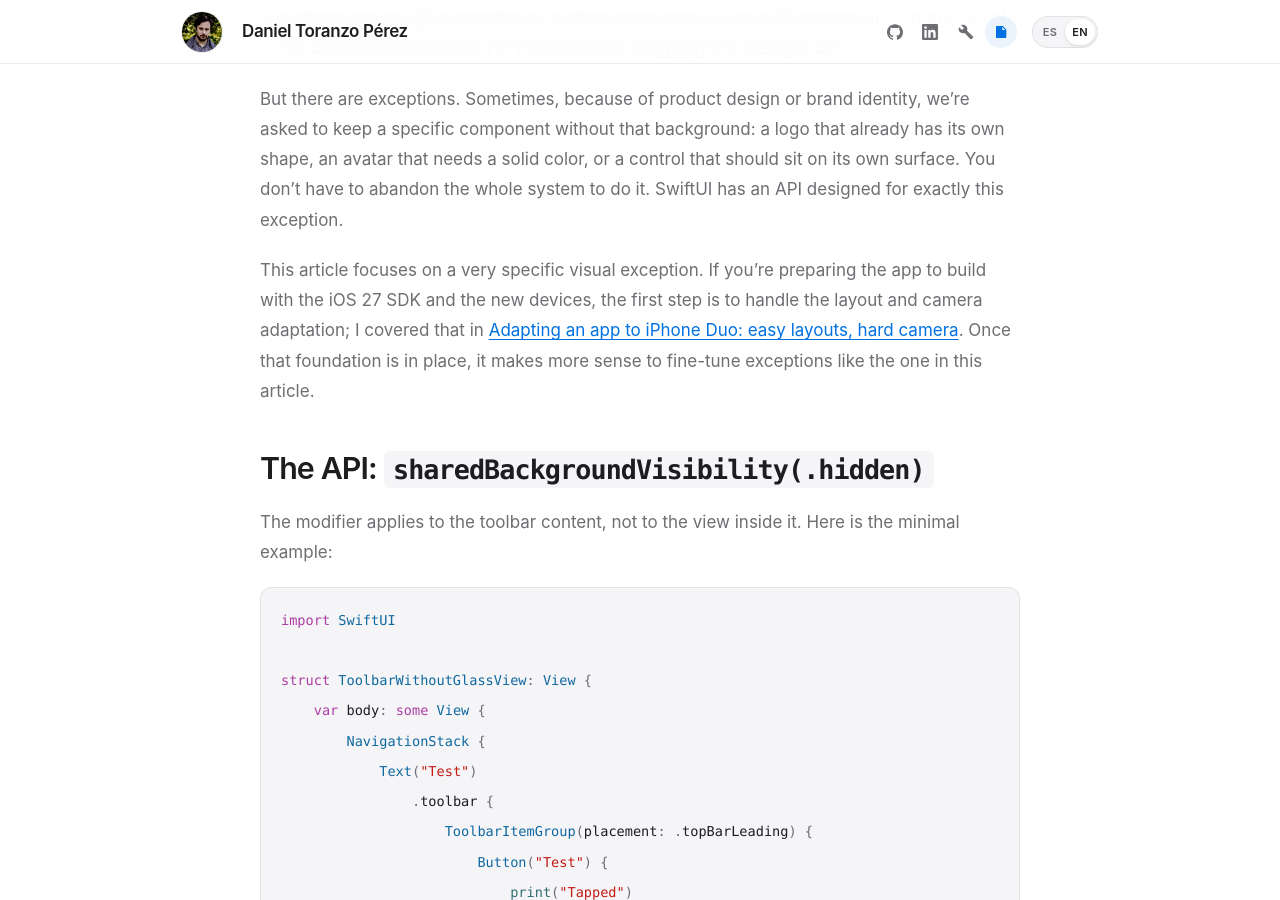
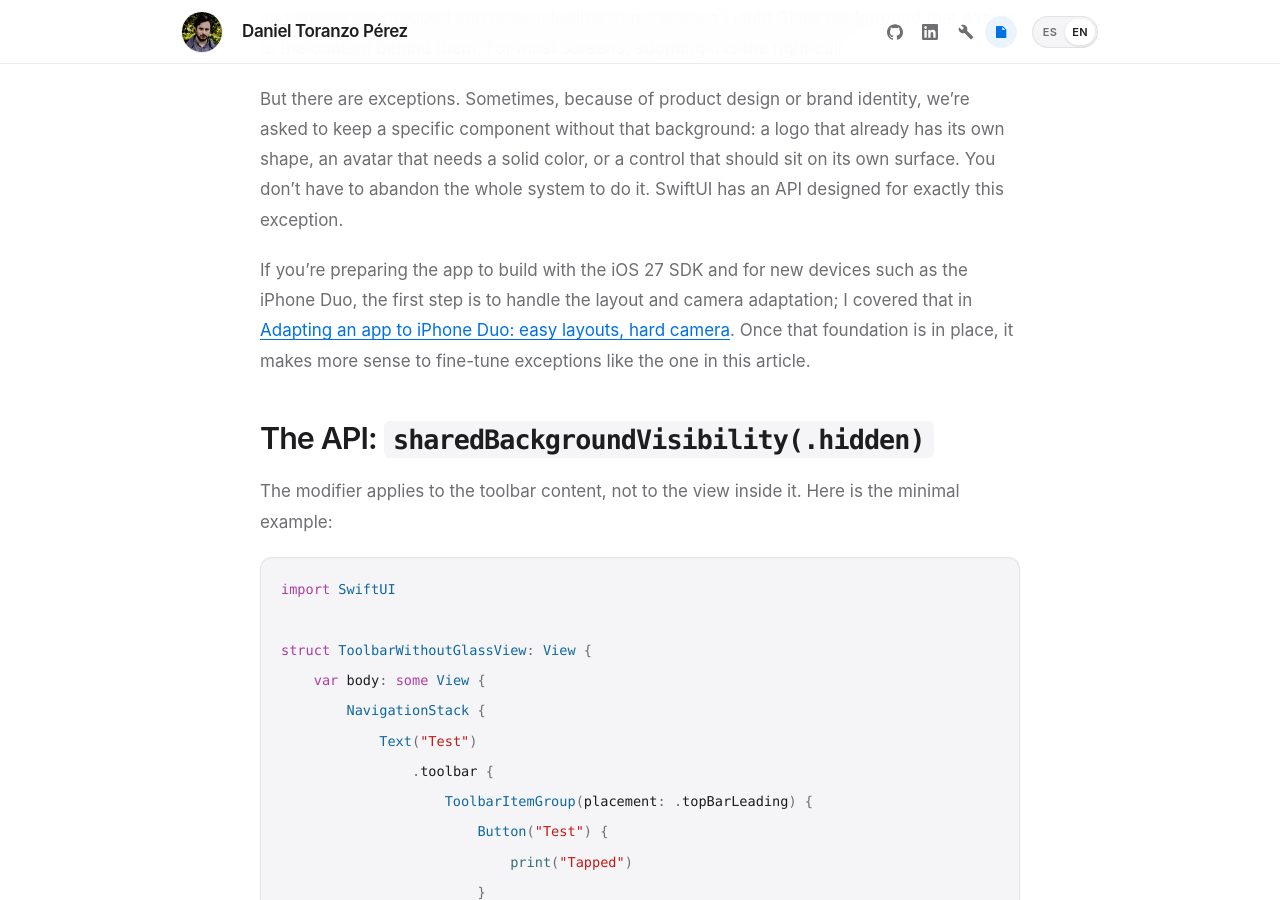
Before and after one commit to obocat/daniel_toranzo_perez, a Jekyll site: the page built from _posts/2026-11-04-swiftui-toolbar-sin-liquid-glass.markdown, in a window 1280 px wide and 900 px high, scrolled down 552 px. Built offline with Jekyll 4.4.1, drawn with Linux system fonts in a browser that asks for light colours.

Commit message:
docs: name iPhone Duo in intro link (#21)

```diff
--- a/_posts/2026-11-04-swiftui-toolbar-sin-liquid-glass.markdown
+++ b/_posts/2026-11-04-swiftui-toolbar-sin-liquid-glass.markdown
@@ -17,7 +17,7 @@
 
 Pero hay excepciones. A veces, por diseño de producto o por identidad de marca, nos piden mantener un componente concreto sin ese fondo: un logo que ya tiene su propia forma, un avatar que necesita un color sólido o un control que debe integrarse en una superficie propia. No hace falta renunciar al sistema entero para conseguirlo. SwiftUI tiene una API pensada precisamente para esta excepción.
 
-Este artículo se centra en una excepción visual muy concreta. Si estás preparando la app para compilar con el SDK de iOS 27 y los nuevos dispositivos, el primer paso es resolver la adaptación de layout y cámara; lo conté en [Adaptar una app al iPhone Duo: layouts fáciles, cámara difícil](/blog/2026/10/29/iphone-duo-layout-camara/). Una vez resuelta esa base, tiene más sentido afinar excepciones como la de este artículo.
+Si estás preparando la app para compilar con el SDK de iOS 27 y para los nuevos dispositivos como el iPhone Duo, el primer paso es resolver la adaptación de layout y cámara; lo conté en [Adaptar una app al iPhone Duo: layouts fáciles, cámara difícil](/blog/2026/10/29/iphone-duo-layout-camara/). Una vez resuelta esa base, tiene más sentido afinar excepciones como la de este artículo.
 
 ## La API: `sharedBackgroundVisibility(.hidden)`
 
@@ -187,7 +187,7 @@
 
 But there are exceptions. Sometimes, because of product design or brand identity, we're asked to keep a specific component without that background: a logo that already has its own shape, an avatar that needs a solid color, or a control that should sit on its own surface. You don't have to abandon the whole system to do it. SwiftUI has an API designed for exactly this exception.
 
-This article focuses on a very specific visual exception. If you're preparing the app to build with the iOS 27 SDK and the new devices, the first step is to handle the layout and camera adaptation; I covered that in [Adapting an app to iPhone Duo: easy layouts, hard camera](/blog/2026/10/29/iphone-duo-layout-camara/). Once that foundation is in place, it makes more sense to fine-tune exceptions like the one in this article.
+If you're preparing the app to build with the iOS 27 SDK and for new devices such as the iPhone Duo, the first step is to handle the layout and camera adaptation; I covered that in [Adapting an app to iPhone Duo: easy layouts, hard camera](/blog/2026/10/29/iphone-duo-layout-camara/). Once that foundation is in place, it makes more sense to fine-tune exceptions like the one in this article.
 
 ## The API: `sharedBackgroundVisibility(.hidden)`
 
```
